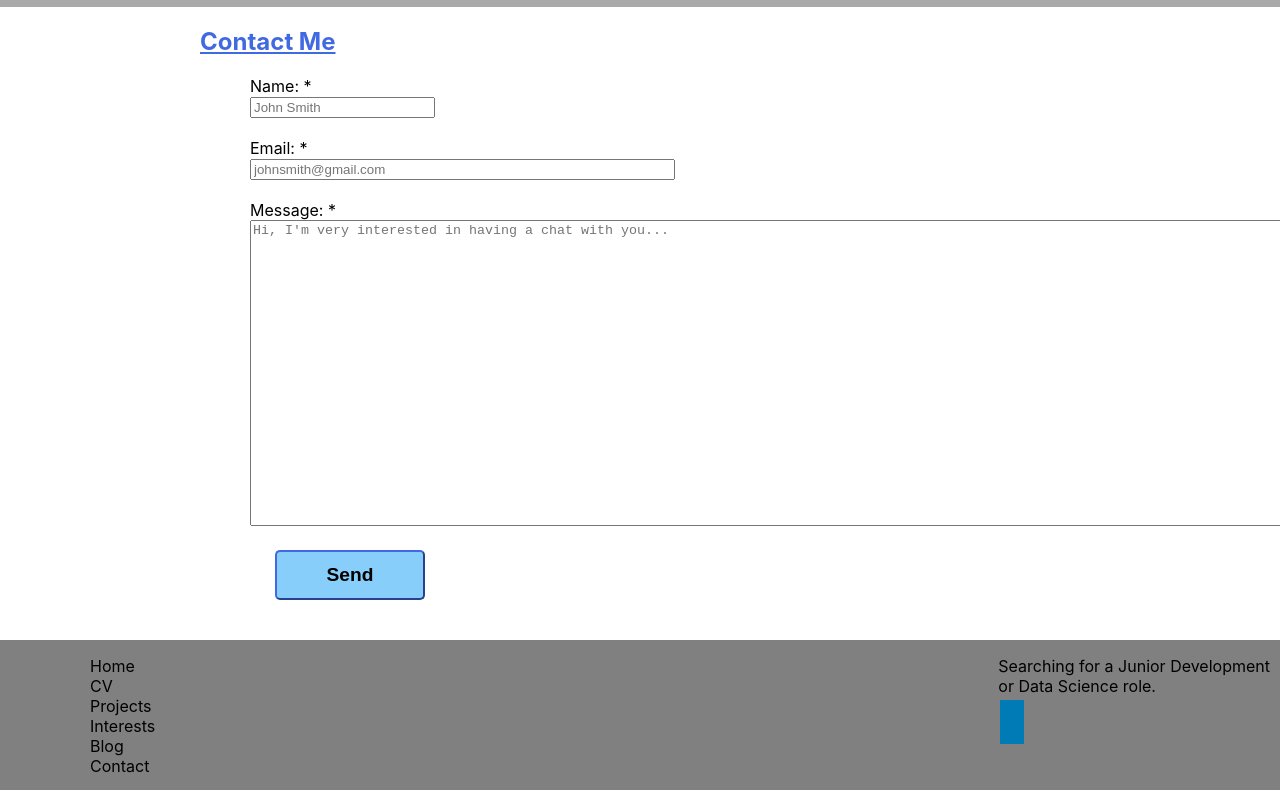
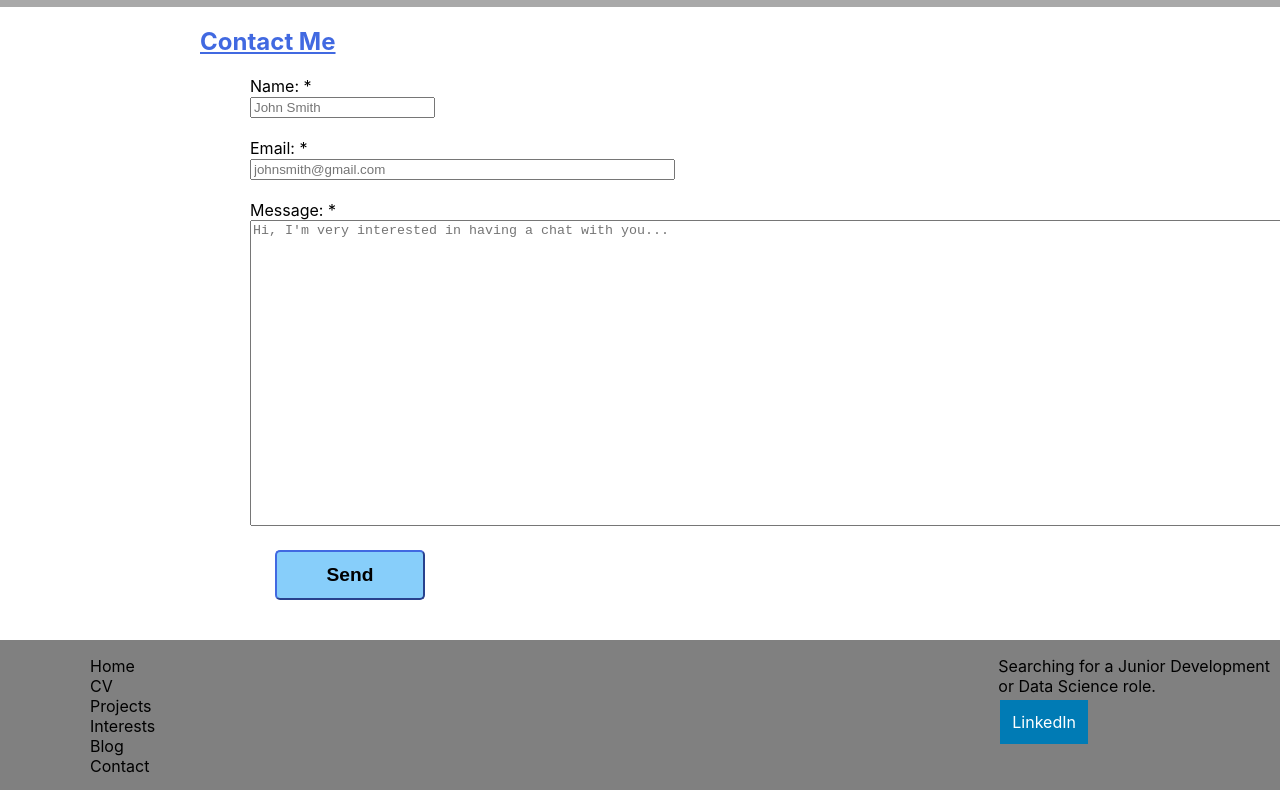
Before and after one commit to Edd-Cole/cv-website, a React (Create React App) app in the folder cv-website/: page /contact in a window 1280 px wide. Shown: the part 329-1121 px from the top of the page. Built offline with nearby package versions, Linux system fonts and the light colour scheme.

Commit message:
Adding temporary linkedin button

```diff
--- a/cv-website/src/components/Footer.jsx
+++ b/cv-website/src/components/Footer.jsx
@@ -27,7 +27,7 @@ const Footer = () => {
             </div>
             <div className="rightFooter">
                 <p>Searching for a Junior Development<br />or Data Science role.</p>
-                <a href="https://www.linkedin.com/in/eddkleszcz/" className="fa fa-linkedin" style={{color: "white"}}> </a>
+                <a href="https://www.linkedin.com/in/eddkleszcz/" className="fa fa-linkedin" style={{color: "white"}}>LinkedIn</a>
             </div>
         </div>
     )
```
